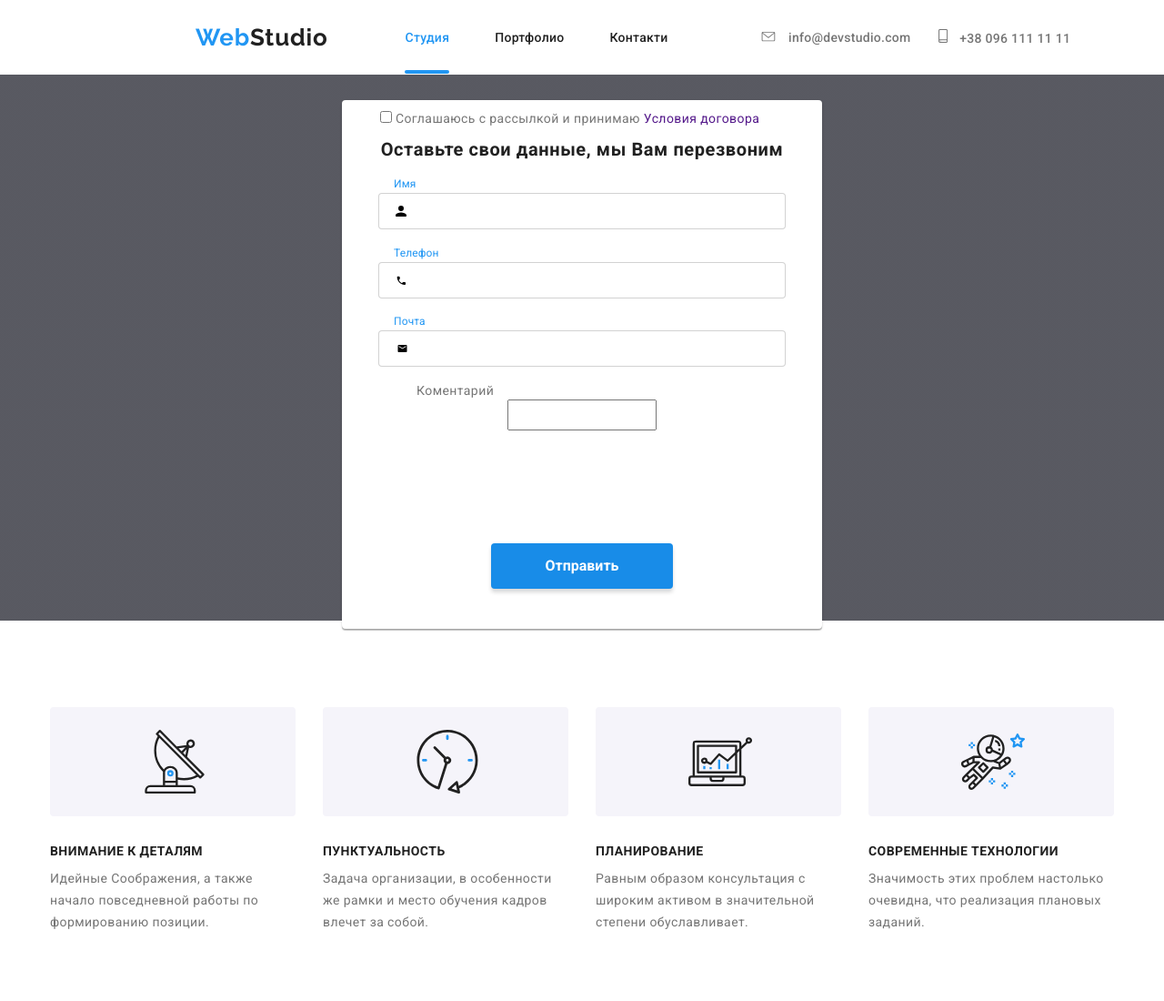
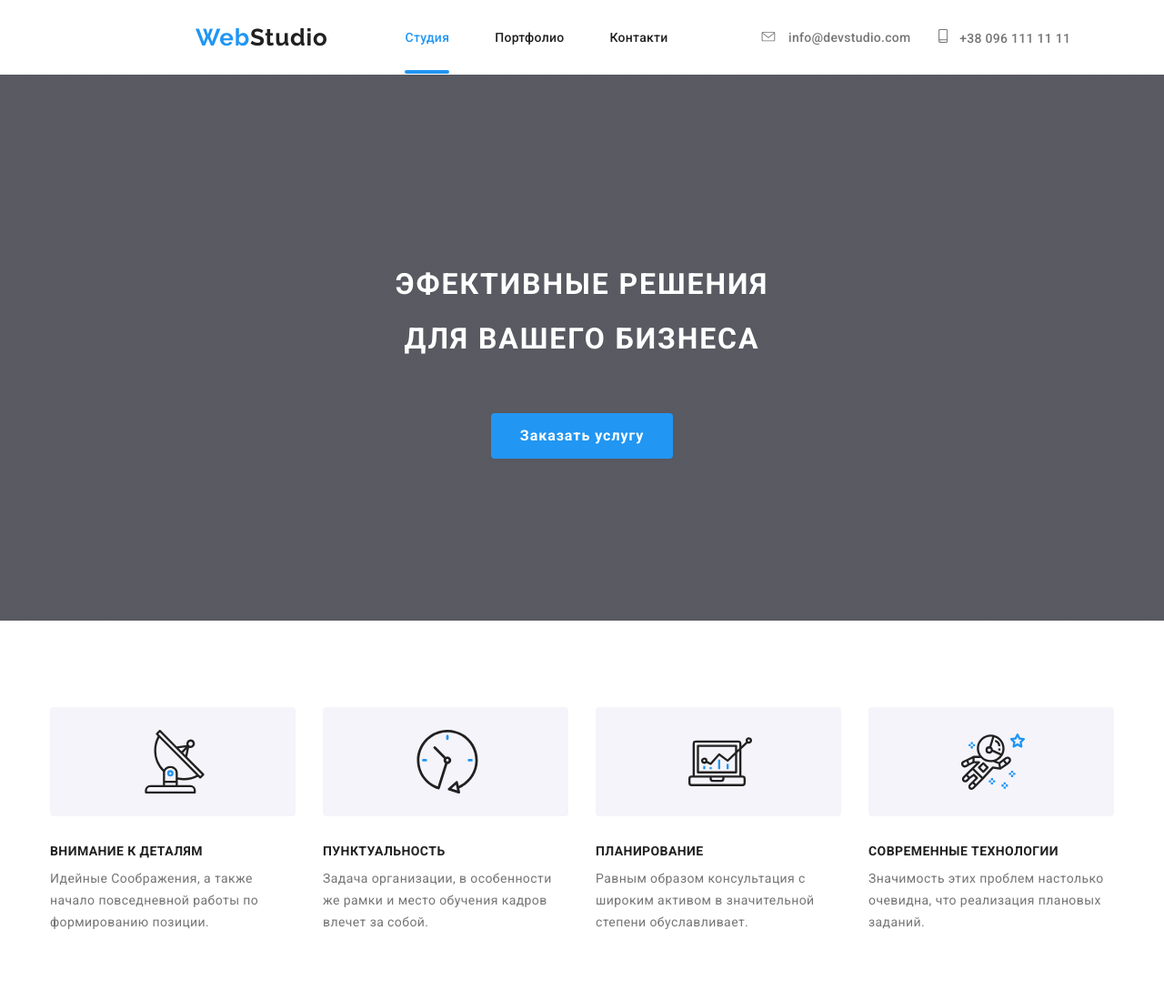
Before and after one commit to a-danilenko/goit-markup-hw-06, a plain HTML site: page index.html in a window 1280 px wide. Shown: the top 1100 px of the page at 91% size. Drawn offline with nearby package versions, Linux system fonts and the light colour scheme.

Commit message:
Update index.html

```diff
--- a/index.html
+++ b/index.html
@@ -8,7 +8,7 @@
     <link rel="stylesheet" href="./css/styles.css"/>
     <link rel="stylesheet" href="https://cdnjs.cloudflare.com/ajax/libs/normalize/8.0.1/normalize.css" />
 </head>
-<body>
+<body data-body>
     <!-- шапка сайта -->
     <header>
         <div class="container page-header">
@@ -47,7 +47,7 @@
         <div class="container">
             <section class="background-img">
                 <h1>Эфективные решения </br>для вашего бизнеса</h1>
-                <a href="" class="order-button">Заказать услугу</a>
+                <button href="" class="order-button" data-modal-open >Заказать услугу</button>
             </section>
             <section class="features">
                 <ul class="features-list">
@@ -360,38 +360,47 @@
             </article>
         </div>
     </footer>
-    <form autocomplete="on" class="form js-speaker-form">
+    <form autocomplete="on" class="form js-speaker-form is-hidden" data-modal>
         <h2 class="form-title">Оставьте свои данные, мы Вам перезвоним</h2>
+        <span class="close-button" data-modal-close>
+            <svg class="icon">
+                <use href="./images/sprite.svg#x"></use>
+            </svg>
+        </span>
         <div class="form-field">
-            <input type="name" name="name" id="name" class="form-input">
+            <input type="name" name="name" id="name" class="form-input" placeholder=" ">
             <label for="name" class="form-label">Имя</label>
             <svg class="form-icon" width=12px height=12px>
                 <use href="./images/sprite.svg#man"></use>
             </svg>
         </div>
         <div class="form-field">
-            <input type="tel" name="phone" id="phone" class="form-input">
+            <input type="tel" name="phone" id="phone" class="form-input" placeholder=" ">
             <label for="phone" class="form-label">Телефон</label>
             <svg class="form-icon" width=13px height=13px>
                 <use href="./images/sprite.svg#phone-black"></use>
             </svg>
         </div>
         <div class="form-field">
-            <input type="email" name="mail" id="mail" class="form-input">
+            <input type="email" name="mail" id="mail" class="form-input" placeholder=" ">
             <label for="mail" class="form-label">Почта</label>
             <svg class="form-icon" width=15px height=12px>
                 <use href="./images/sprite.svg#email-black"></use>
             </svg>
         </div>
         <div class="form-field form-field-textarea">
-            <textarea name="comments" id="comments" class="form-textarea"></textarea>
-            <label for="comments" class="form-label">Коментарий</label>
+            <textarea name="comments" id="comments" class="form-input form-textarea" placeholder=" "></textarea>
+            <label for="comments" class="form-label-textarea">Коментарий</label>
         </div>
-        <label class="form-label">
-            <input type="checkbox" name="">
-            Соглашаюсь с рассылкой и принимаю <a href="">Условия договора</a>
-        </label>
-        <button type="submit" class="form-button">Отправить</button>
+        <div class="checkbox">
+            <label class="checkbox-field">
+                <input type="checkbox" name="policy" class="form-input-checkbox">
+                <span class="checkbox-label">
+                    Соглашаюсь с рассылкой и принимаю <a href="" class="form-link"> Условия договора</a>
+                </span>
+            </label>
+        </div>
+        <button type="submit" class="form-button" data-modal-close>Отправить</button>
     </form>
     <script src="./js/modal.js"></script>
     <script>
```
